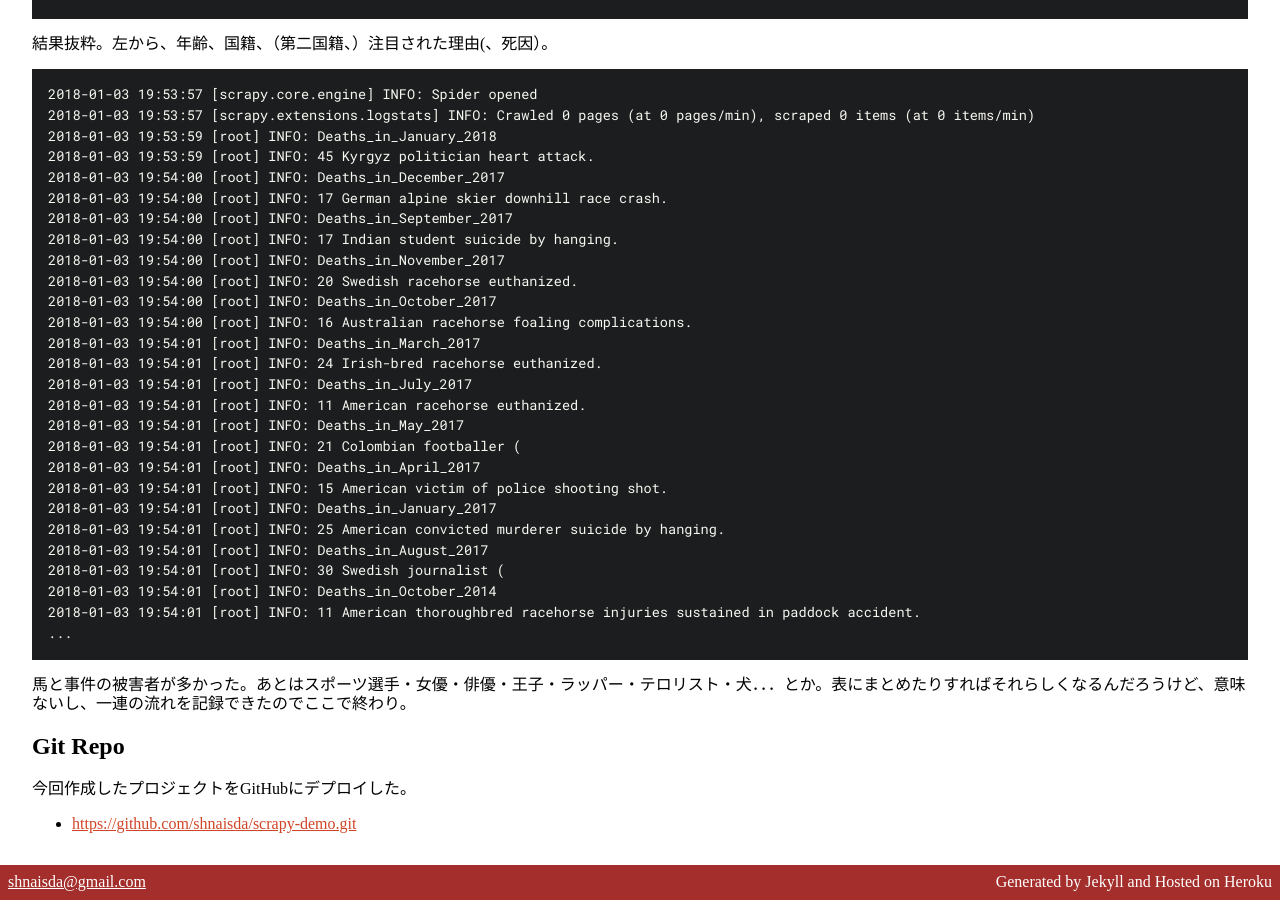
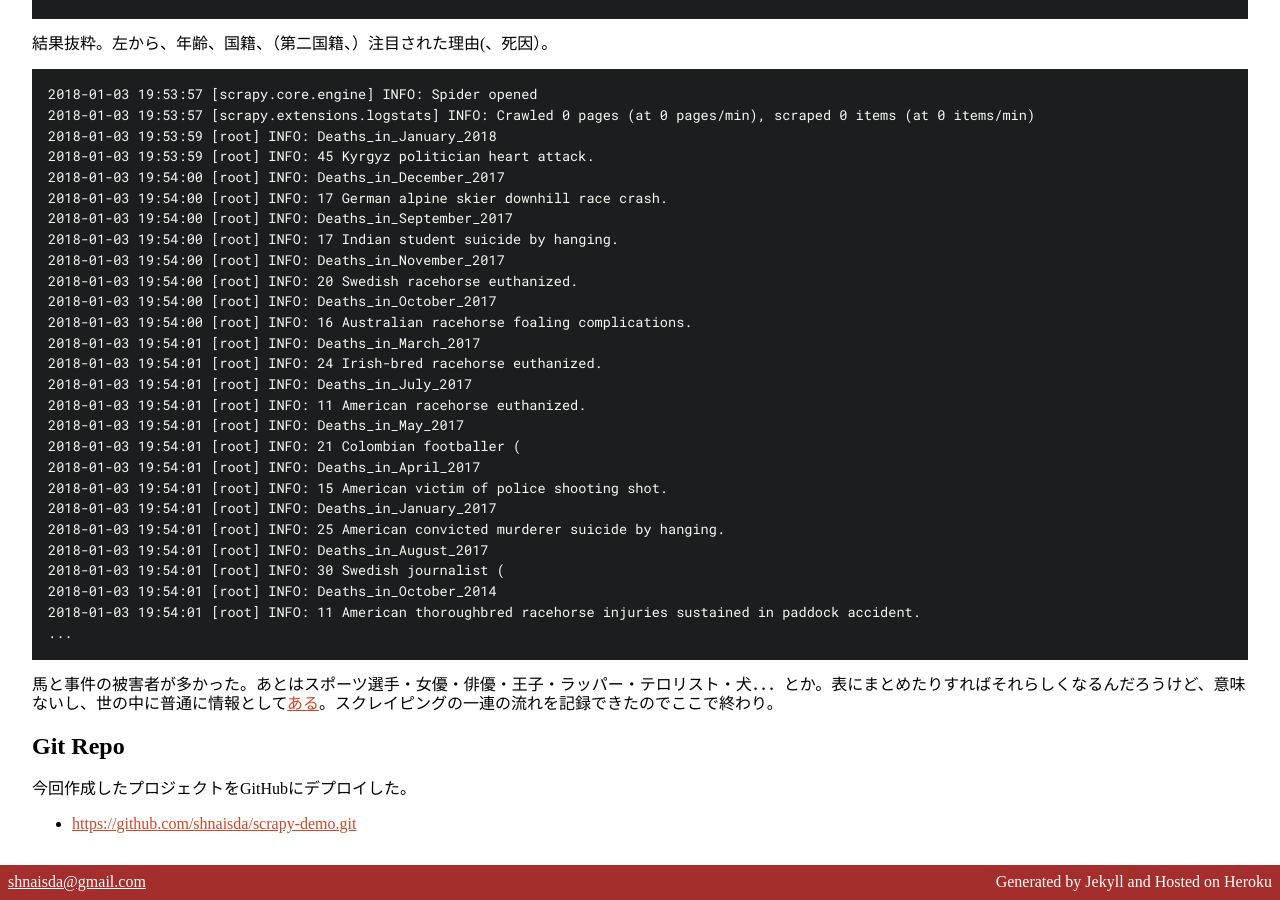
Before and after one commit to shnaisda/jekyll-on-netlify, a Jekyll site: the page built from _posts/2018-01-03-scrapy.md, in a window 1280 px wide and 900 px high, scrolled down 2095 px. Built offline with Jekyll 4.4.1, drawn with Linux system fonts in a browser that asks for light colours.

Commit message:
Update files

```diff
--- a/_posts/2018-01-03-scrapy.md
+++ b/_posts/2018-01-03-scrapy.md
@@ -130,7 +130,7 @@ $ scrapy crawl death_by_year --logfile log.txt
 ...
 ~~~
 
-馬と事件の被害者が多かった。あとはスポーツ選手・女優・俳優・王子・ラッパー・テロリスト・犬．．．とか。表にまとめたりすればそれらしくなるんだろうけど、意味ないし、一連の流れを記録できたのでここで終わり。
+馬と事件の被害者が多かった。あとはスポーツ選手・女優・俳優・王子・ラッパー・テロリスト・犬．．．とか。表にまとめたりすればそれらしくなるんだろうけど、意味ないし、世の中に普通に情報として[ある](http://www.deadoraliveinfo.com/dead.Nsf/viewdocs-nf/diedyoung)。スクレイピングの一連の流れを記録できたのでここで終わり。
 
 ## Git Repo
 今回作成したプロジェクトをGitHubにデプロイした。
```
